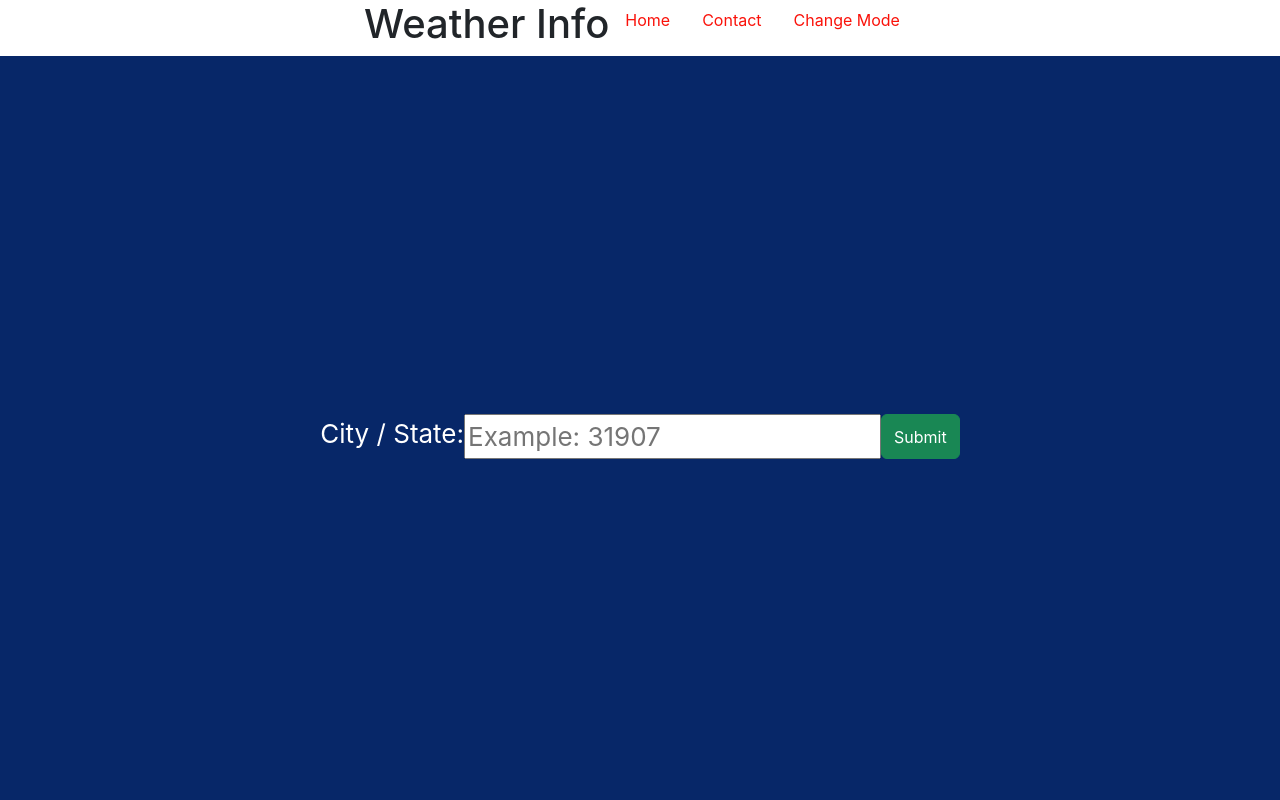
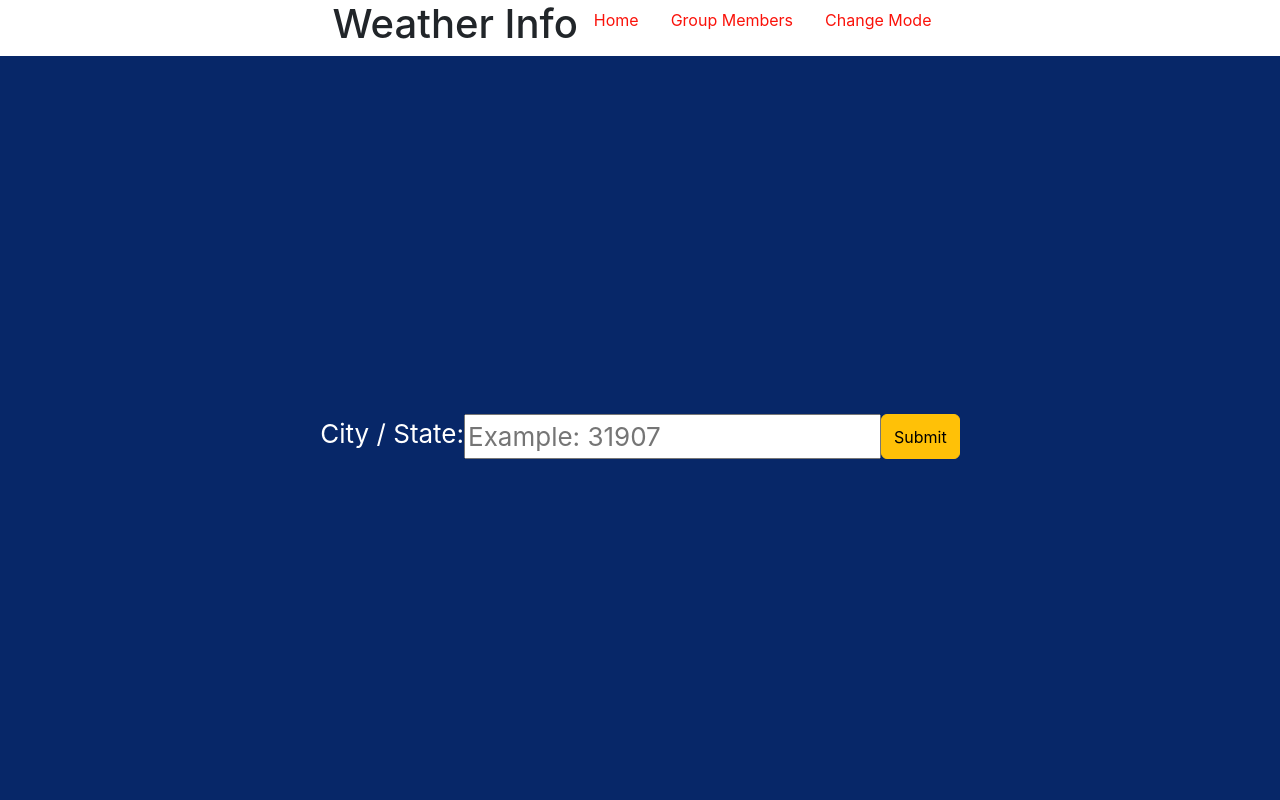
Before and after one commit to CSU-WebDev/MRA, a React (Create React App) app in the folder groupproject/: page / in a window 1280 px wide. Shown: the top 800 px of the page. Built offline with nearby package versions, Linux system fonts and the light colour scheme.

Commit message:
Styled the card

```diff
--- a/groupproject/src/components/Card.jsx
+++ b/groupproject/src/components/Card.jsx
@@ -20,12 +20,14 @@ function Display(props) {
         </>
       )
     }
+    {['Warning']
+    .map((variant) =>(
     cards.push(
       <Card
-          // bg={variant.toLowerCase()}
+          bg={variant.toLowerCase()}
           // key={variant}
           // text={variant.toLowerCase() === 'light' ? 'dark' : 'white'}
-          style={{ width: '18rem', color:"black" }}
+          style={{ width: '50rem', color:"black" }}
           className="mb-2"
 
         >
@@ -45,7 +47,7 @@ function Display(props) {
 
       </Card>
 
-    )
+    )))}
 
   }
   // if weatherdata and WD.forecast
--- a/groupproject/src/components/Header.jsx
+++ b/groupproject/src/components/Header.jsx
@@ -23,7 +23,7 @@ function Header(){
           <div class="d-flex justify-content-center">
               <label for="city">City / State: </label>
               <input ref={inputRef} type="text" id="city" name="city" placeholder="Example: 31907"></input>
-              <Button onClick={fetchdata} variant="success">Submit</Button>{' '}
+              <Button onClick={fetchdata}  variant="warning">Submit</Button>{' '}
           </div>
           <br />
           <Card weatherData={weather}/>
--- a/groupproject/src/components/Line.jsx
+++ b/groupproject/src/components/Line.jsx
@@ -11,7 +11,7 @@ function Line() {
           <Nav.Link id="footer" href="#home">Home</Nav.Link>
         </Nav.Item>
         <Nav.Item>
-          <Nav.Link id="footer" href="#info">Contact</Nav.Link>
+          <Nav.Link id="footer" href="#info">Group Members</Nav.Link>
         </Nav.Item >
         <Nav.Item>
         <Nav.Link id="footer" onClick={() => { localStorage.setItem('theme', localStorage.getItem('theme') === 'dark' ? 'light' : 'dark'); window.location.reload();}}> Change Mode </Nav.Link>
--- a/groupproject/src/sass/App.scss
+++ b/groupproject/src/sass/App.scss
@@ -1,7 +1,7 @@
 @import "~bootstrap/scss/bootstrap";
 $background-color: #072768;
 $white-color: white;
-$linck-color: #61dafb;
+$linck-color: #0990b6;
 .App {
   text-align: center;
   .App-logo {
--- a/groupproject/src/sass/Light.scss
+++ b/groupproject/src/sass/Light.scss
@@ -1,6 +1,6 @@
 $backgroung-color: #a0fafa;
 $white-color: rgb(11, 17, 8);
 $link-color: #fa120a;
-$color: #9afd91;
+$color: #14c404;
 
 @import 'App'
```
